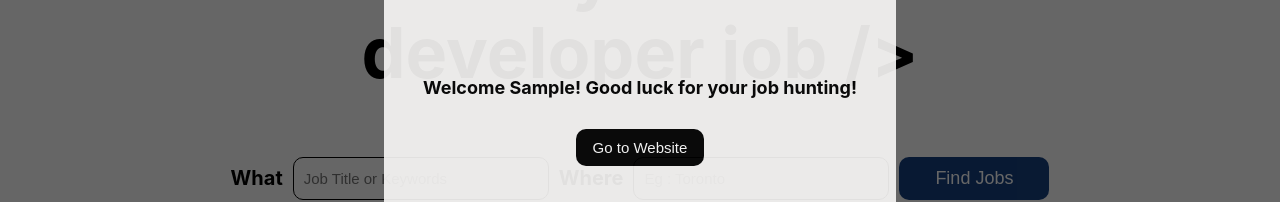
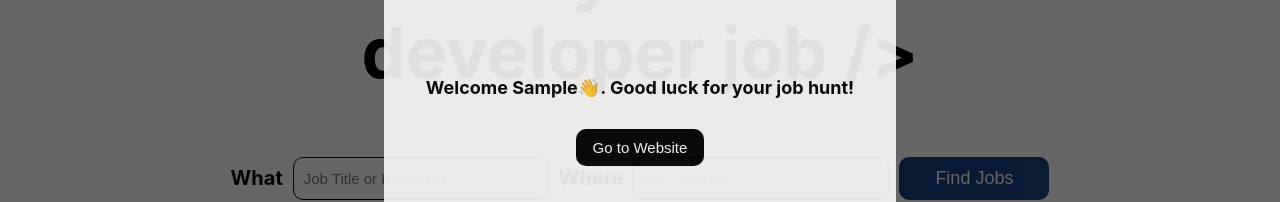
Before and after one commit to harmandhamija/jobs-developer, a React (Create React App) app: page / in a window 1280 px wide. Both pictures are taken after typing "Sample" into the empty fields and a click on the button "Sign in". Shown: the part 293-495 px from the top of the page. Built offline with nearby package versions, Linux system fonts and the light colour scheme; no server answers.

Commit message:
changed welcome message

```diff
--- a/src/components/Modal.js
+++ b/src/components/Modal.js
@@ -29,7 +29,7 @@ const Modal = (props) => {
                 {
                     !modalForm
                     ?<div className = "sign-in">
-                        <p>Welcome {userName}! Good luck for your job hunting!</p>
+                            <p>Welcome {userName}👋. Good luck for your job hunt!</p>
                         <button onClick = {handleClick}>Go to Website</button>
                     </div>
 
```
